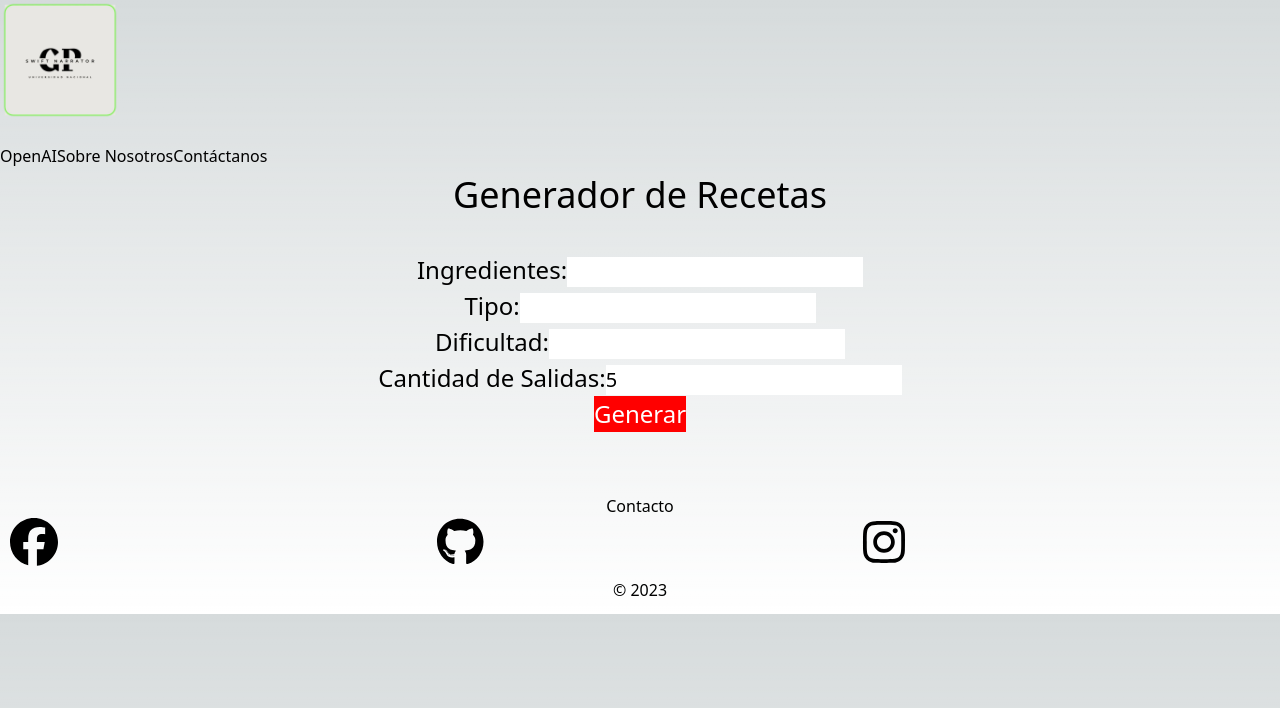
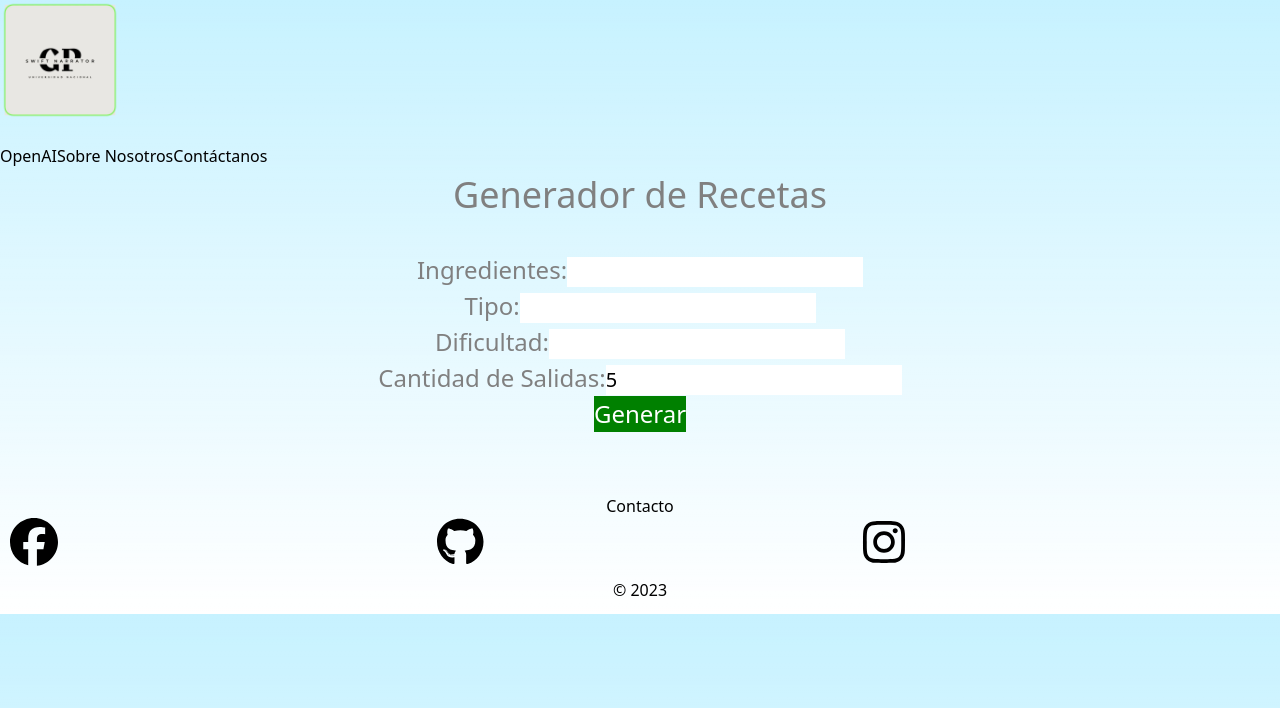
Before and after one commit to alemanGa08/Prueba2-Gaby-pamelaPrograIV, a Next.js app: page / in a window 1280 px wide. Shown: the top 708 px of the page. Built offline with nearby package versions, Linux system fonts and the light colour scheme.

Commit message:
camnbios navarbar

```diff
--- a/components/body.tsx
+++ b/components/body.tsx
@@ -89,44 +89,44 @@ const Body = () => {
 
   return (
     <div style={{ textAlign: 'center' }}>
-      <h1 style={{ fontSize: '36px', marginBottom: '30px' }}>Generador de Recetas</h1>
+      <h1 style={{ fontSize: '36px', marginBottom: '30px', color: 'gray' }}>Generador de Recetas</h1>
       <form onSubmit={handleSubmit}>
         <label>
-          <span style={{ fontSize: '24px' }}>Ingredientes:</span>
+          <span style={{ fontSize: '24px', color: 'gray' }}>Ingredientes:</span>
           <input type="text" value={ingredientes} onChange={handleChangeIngredientes} style={{ fontSize: '20px' }} />
         </label>
         <br />
         <label>
-          <span style={{ fontSize: '24px' }}>Tipo:</span>
+          <span style={{ fontSize: '24px', color: 'gray' }}>Tipo:</span>
           <input type="text" value={tipo} onChange={handleChangeTipo} style={{ fontSize: '20px' }} />
         </label>
         <br />
         <label>
-          <span style={{ fontSize: '24px' }}>Dificultad:</span>
+          <span style={{ fontSize: '24px', color: 'gray' }}>Dificultad:</span>
           <input type="text" value={dificultad} onChange={handleChangeDificultad} style={{ fontSize: '20px' }} />
         </label>
         <br />
         <label>
-          <span style={{ fontSize: '24px' }}>Cantidad de Salidas:</span>
+          <span style={{ fontSize: '24px', color: 'gray' }}>Cantidad de Salidas:</span>
           <input type="number" value={cantidadSalidas} onChange={handleChangeCantidadSalidas} style={{ fontSize: '20px' }} />
         </label>
         <br />
-        <button type="submit" style={{ fontSize: '24px', backgroundColor: 'red', color: 'white' }}>
+        <button type="submit" style={{ fontSize: '24px', backgroundColor: 'green', color: 'white' }}>
           Generar
         </button>
       </form>
       <div style={{ marginTop: '50px' }}>
         {recetas.map((receta, index) => (
           <div key={index}>
-            <h3 style={{ fontSize: '28px', marginTop: '20px' }}>{receta.nombre}</h3>
-            <h4 style={{ fontSize: '24px', marginTop: '10px' }}>Ingredientes:</h4>
-            <ul style={{ fontSize: '20px' }}>
+            <h3 style={{ fontSize: '28px', marginTop: '20px', color: 'gray' }}>{receta.nombre}</h3>
+            <h4 style={{ fontSize: '24px', marginTop: '10px', color: 'gray' }}>Ingredientes:</h4>
+            <ul style={{ fontSize: '20px', color: 'gray' }}>
               {receta.ingredientes.map((ingrediente, ingredienteIndex) => (
                 <li key={ingredienteIndex}>{ingrediente}</li>
               ))}
             </ul>
-            <h4 style={{ fontSize: '24px', marginTop: '10px' }}>Pasos:</h4>
-            <ol style={{ fontSize: '20px' }}>
+            <h4 style={{ fontSize: '24px', marginTop: '10px', color: 'gray' }}>Pasos:</h4>
+            <ol style={{ fontSize: '20px', color: 'gray' }}>
               {receta.pasos.map((paso, pasoIndex) => (
                 <li key={pasoIndex}>{paso}</li>
               ))}
--- a/styles/globals.css
+++ b/styles/globals.css
@@ -24,4 +24,5 @@ body {
       rgb(var(--background-end-rgb))
     )
     rgb(var(--background-start-rgb));
+  background-color: #C7F2FF; /* Cambiar a tu tono de celeste claro preferido */
 }
```
